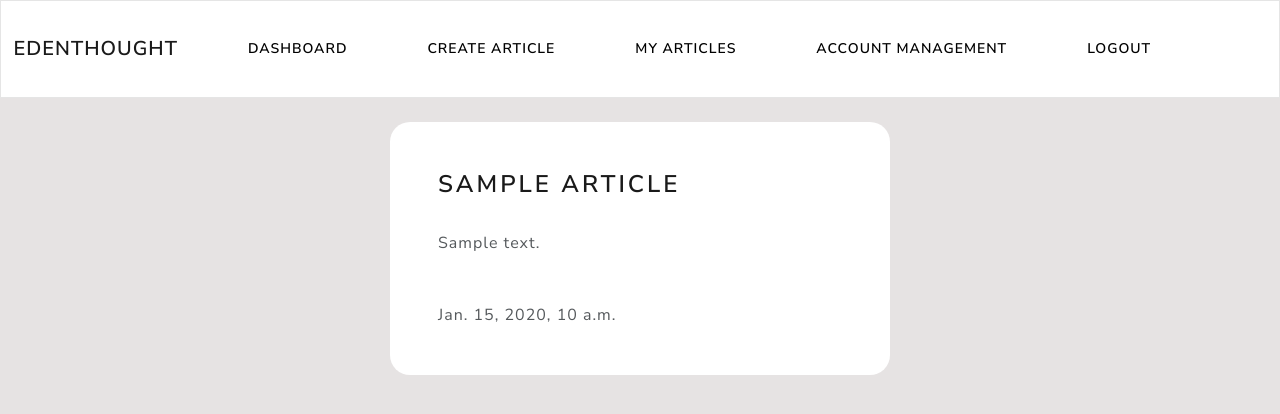
After one commit to eccololo/djsubscription, a Django app: template subplatform/writer/templates/writer/my-articles.html in a window 1280 px wide. The commit adds this page. Shown: the top 414 px of the page. Run offline with Django 3.2, Linux system fonts and the light colour scheme; the template is opened without the code that fills it: most values are stand-ins (such as "Sample title", 1, 10 or a date in 2020); some libraries are stand-ins or nearby versions.

Commit message:
Add view my articles feature to writer app.

```diff
--- /dev/null
+++ b/subplatform/writer/templates/writer/my-articles.html
@@ -0,0 +1,17 @@
+{% extends 'writer/navbar.html' %}
+{% load crispy_forms_tags %}
+
+{% block content %}
+    <br />
+    {% for article in AllArticles %}
+    <div class="container bg-white shadow-md p-5 form-layout">
+        <h3>{{ article.title }}</h3>
+        <br />
+        {{ article.content }}
+        <br /><br /><br />
+        {{ article.date_posted }}
+        <br />
+    </div>
+    <br />
+    {% endfor %}
+{% endblock %}
--- a/subplatform/writer/templates/writer/navbar.html
+++ b/subplatform/writer/templates/writer/navbar.html
@@ -64,7 +64,7 @@
 
                   <li class="nav-item">
 
-                    <a class="btn btn-secondary navbar-btn" type="button"  href="{% url '' %}">My articles</a>
+                    <a class="btn btn-secondary navbar-btn" type="button"  href="{% url 'my-articles' %}">My articles</a>
 
                   </li>
 
--- a/subplatform/writer/urls.py
+++ b/subplatform/writer/urls.py
@@ -5,4 +5,5 @@ from . import views
 urlpatterns = [
     path("writer-dashboard", views.writer_dashboard, name="writer-dashboard"),
     path("create-article", views.create_article, name="create-article"),
+    path("my-articles", views.my_articles, name="my-articles"),
 ]
```
Also changed, not shown: subplatform/writer/views.py (+18 -2 lines).
